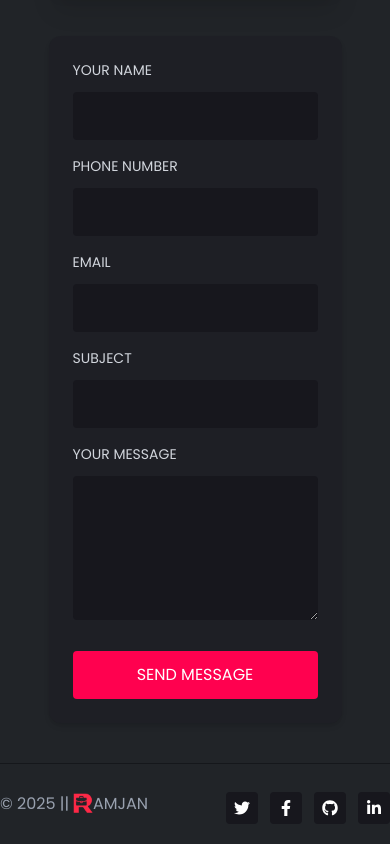
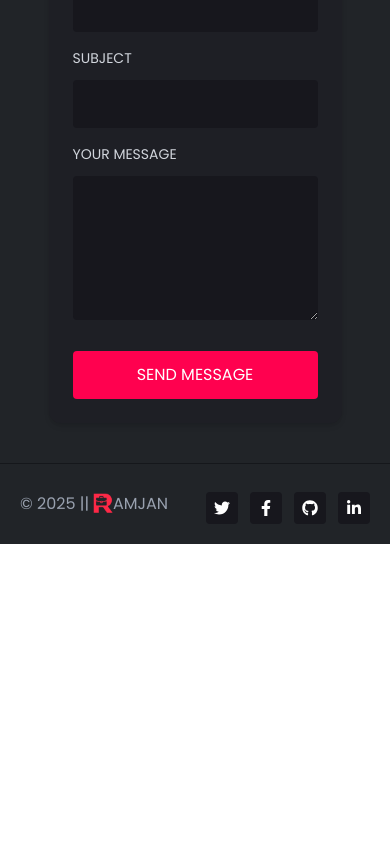
Before and after one commit to Md-Ramjan-Ali/My-Portfolio, a React (Vite) app: page / in a window 390 px wide. Shown: the part 9361-10205 px from the top of the page. After the commit the page ends 9905 px from the top, so only its background shows below. Built offline with nearby package versions, Linux system fonts and the light colour scheme.

Commit message:
update portfolio

```diff
--- a/src/Components/About/About.jsx
+++ b/src/Components/About/About.jsx
@@ -7,7 +7,7 @@ const About = () => {
   return (
     <section
       id="about"
-      className="min-h-screen pt-24 lg:pt-0 bg-[#212428] text-white flex flex-col lg:flex-row items-center gap-5"
+      className="min-h-screen pt-24  lg:pt-0 bg-[#212428] text-white flex flex-col lg:flex-row items-center gap-5"
     >
       {/* Left Side - Image */}
       <motion.div
--- a/src/Components/Footer/Footer.jsx
+++ b/src/Components/Footer/Footer.jsx
@@ -5,7 +5,7 @@ import { FaFacebookF, FaGithub, FaLinkedinIn, FaTwitter } from "react-icons/fa";
 const Footer = () => {
   return (
     <div className="bg-[#212428] text-gray-400 py-5 border-t-1 border-[#15171b]">
-      <div className="max-w-screen-xl mx-auto flex justify-between">
+      <div className="max-w-screen-xl mx-auto flex justify-between px-5 lg:px-0">
         <div className="flex items-center gap-1">
           <span>© {new Date().getFullYear()} || </span>
           <div className="flex items-center">
--- a/src/Components/Hero/Hero.jsx
+++ b/src/Components/Hero/Hero.jsx
@@ -19,7 +19,7 @@ const Hero = () => {
   return (
     <section
       id="home"
-      className="min-h-screen pt-32 md:pt-20 flex flex-col-reverse lg:flex-row items-center justify-between gap-5  bg-[#212428] text-white "
+      className="min-h-screen pt-32 md:pt-20  flex flex-col-reverse lg:flex-row items-center justify-between gap-5  bg-[#212428] text-white "
     >
       {/* Left - Text Area */}
       <motion.div
--- a/src/Components/MySkills/MySkills.jsx
+++ b/src/Components/MySkills/MySkills.jsx
@@ -45,7 +45,7 @@ const MySkills = () => {
   return (
     <section
       id="skills"
-      className="min-h-screen flex items-center justify-center bg-[#212428] text-white py-20"
+      className="min-h-screen flex  items-center justify-center bg-[#212428] text-white py-20"
     >
       <div className="text-center w-full">
         <motion.p
--- a/src/Components/Navbar/Navbar.jsx
+++ b/src/Components/Navbar/Navbar.jsx
@@ -24,8 +24,8 @@ const Navbar = () => {
   };
 
   return (
-    <nav className="fixed top-0 left-0 w-full z-50 bg-[#212428] text-white shadow-md py-5 px-15 lg:px-0">
-      <div className="max-w-7xl mx-auto flex justify-between items-center px-4">
+    <nav className="fixed top-0 left-0 w-full z-50 bg-[#212428] text-white shadow-md py-5">
+      <div className="flex justify-between items-center max-w-screen-xl mx-auto px-5 lg:px-0">
         {/* Left - Logo */}
         <div className="flex items-end gap-1">
           <span>
@@ -86,7 +86,7 @@ const Navbar = () => {
               spy={true}
               activeClass="active"
               className="block text-lg capitalize text-gray-300 hover:text-green-400 transition"
-              onClick={toggleMenu} // Close after click
+              onClick={toggleMenu}// Close after click
             >
               {link}
             </Link>
--- a/src/Components/Projects/Projects.jsx
+++ b/src/Components/Projects/Projects.jsx
@@ -46,12 +46,12 @@ const Projects = () => {
           <img
             src={project.project_image}
             alt={project.project_name}
-            className="w-full h-[550px] object-center rounded-xl transform group-hover:scale-105 transition duration-500"
+            className="w-full h-[450px] md:h-[550px] object-center rounded-xl transform group-hover:scale-105 transition duration-500"
           />
 
           {/* Overlay Content */}
           <motion.div
-            className="absolute bottom-10 left-10 bg-gray-800/50 p-6 rounded-xl max-w-sm shadow-md backdrop-blur-md"
+            className="absolute bottom-1 left-1 md:bottom-10 md:left-10 bg-gray-800/50 p-6 rounded-xl max-w-sm shadow-md backdrop-blur-md"
             initial={{ opacity: 0, y: 50 }}
             whileInView={{ opacity: 1, y: 0 }}
             transition={{ duration: 1 }}
--- a/src/Layout/Root.jsx
+++ b/src/Layout/Root.jsx
@@ -6,7 +6,7 @@ import Footer from "../Components/Footer/Footer";
 
 const Root = () => {
   return (
-    <div className="relative">
+    <div className="relative overflow-hidden">
       <Snowfall
         color="#E0F7FA"
         snowflakeCount={100}
@@ -20,7 +20,7 @@ const Root = () => {
         }}
       />
       <Navbar></Navbar>
-      <main className=" bg-[#212428] min-h-screen">
+      <main className=" bg-[#212428]">
         <Outlet></Outlet>
       </main>
       <Footer></Footer>
```
